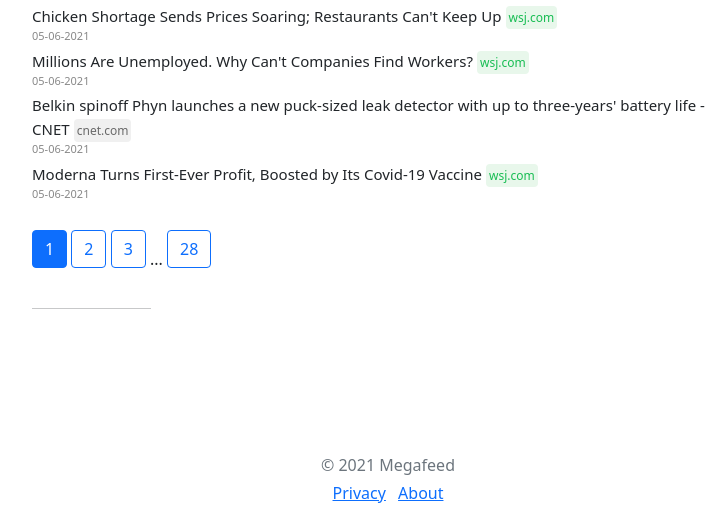
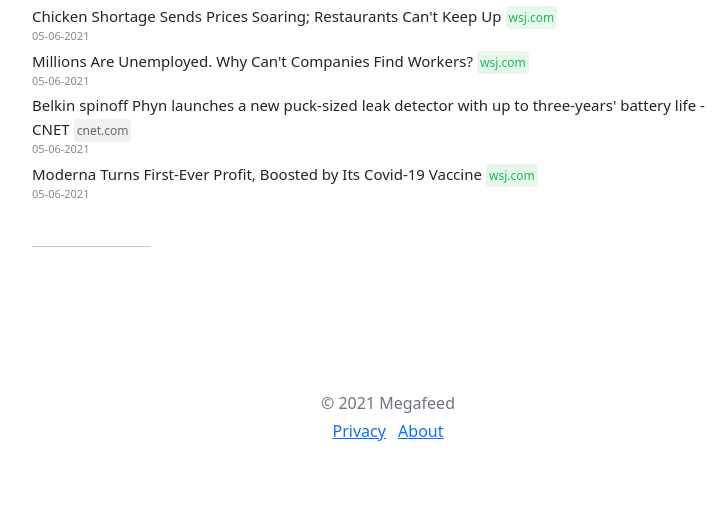
Before and after one commit to cwargas/colorstat_feed, a Flask app: page / in a window 1280 px wide. Shown: the part 2378-2886 px from the top of the page, without its empty margins (252-979 px from the left). After the commit the page ends 2819 px from the top, so only its background shows below. Run offline with Flask 2, Linux system fonts and the light colour scheme; data comes from the database, SQL or seed files in the repository.

Commit message:
Update home.html

```diff
--- a/templates/home.html
+++ b/templates/home.html
@@ -29,7 +29,10 @@
 <!--        <br /> <br />-->
         {% endfor %}
     <br />
-        {% for page_num in articles.iter_pages(left_edge=1, right_edge=1, left_current=2, right_current=3) %}
+
+
+
+<!--         {% for page_num in articles.iter_pages(left_edge=1, right_edge=1, left_current=2, right_current=3) %}
             {% if page_num %}
                 {% if articles.page == page_num %}
                     <a class="btn btn-primary mb-4" , href="{{url_for('home', page=page_num)}}">{{page_num}}</a>
@@ -39,7 +42,10 @@
             {% else %}
                 <span class="">...</span>
             {% endif %}
-    {% endfor %}
+    {% endfor %} -->
+
+
+
 
     <hr class="col-3 col-md-2 mb-5">
     <div class="row g-5">
```
